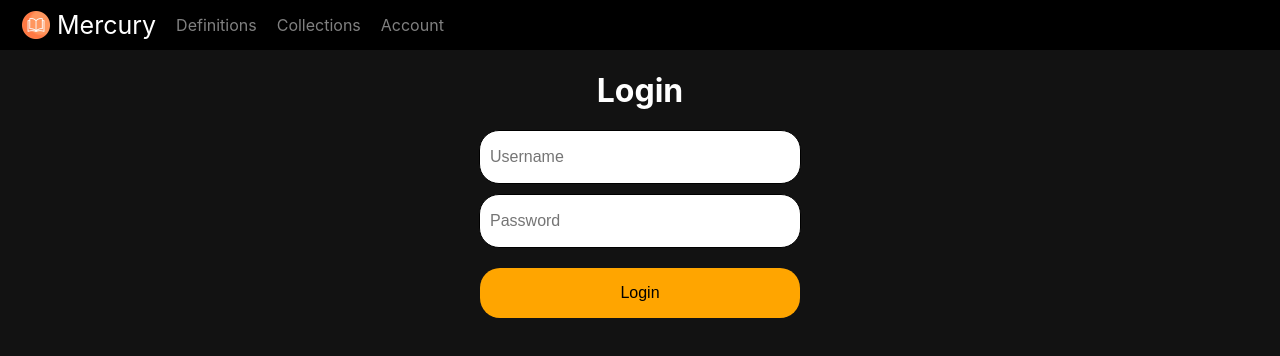
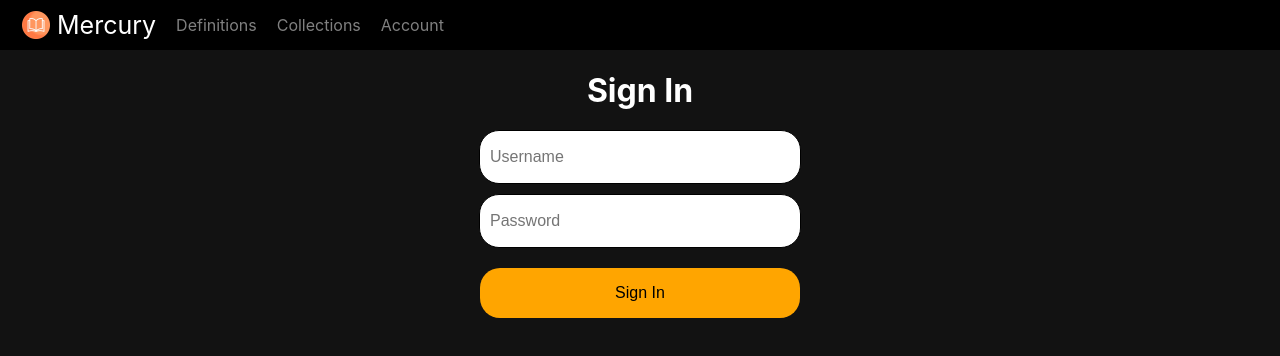
Before and after one commit to SkullMag/mercury-web, a React (Create React App) app: page /login in a window 1280 px wide. Shown: the top 356 px of the page. Built offline with nearby package versions, Linux system fonts and the light colour scheme.

Commit message:
Changed name of title

```diff
--- a/src/components/LoginForm.jsx
+++ b/src/components/LoginForm.jsx
@@ -1,9 +1,10 @@
 import React from "react";
 import "../styles/LoginForm.css"
 import { useState } from "react"
+import { Link } from "react-router-dom"
 
 
-function LoginForm() {
+function LoginForm(props) {
 
     const [state, setState] = useState({
         username: "",
@@ -27,22 +28,23 @@ function LoginForm() {
     }
 
     async function login() {
-        const url = "http://127.0.0.1:8080/api/login"
+        const url = "http://localhost:8080/api/login"
         let response = await fetch(url, {method: "POST", body: JSON.stringify(state)});
         if (response.status === 200) {
             let json_data = await response.json();
             window.localStorage.setItem("token", json_data.token);
+            props.setTokenState({token: json_data.token});
         }
     }
 
     return (
         <div className="loginForm">
-            <h1 className="loginTitle">Login</h1>
+            <h1 className="loginTitle">Sign In</h1>
             <input type="text" placeholder="Username" onChange={usernameChanged} className="inputForm usernameInput" />
             <br/>
             <input type="password" placeholder="Password" onChange={passwordChanged} className="inputForm passwordInput" />
             <br/>
-            <button className="loginButton" onClick={login}>Login</button>
+            <button className="loginButton" onClick={login}>Sign In</button>
         </div>
     );
 }
```
